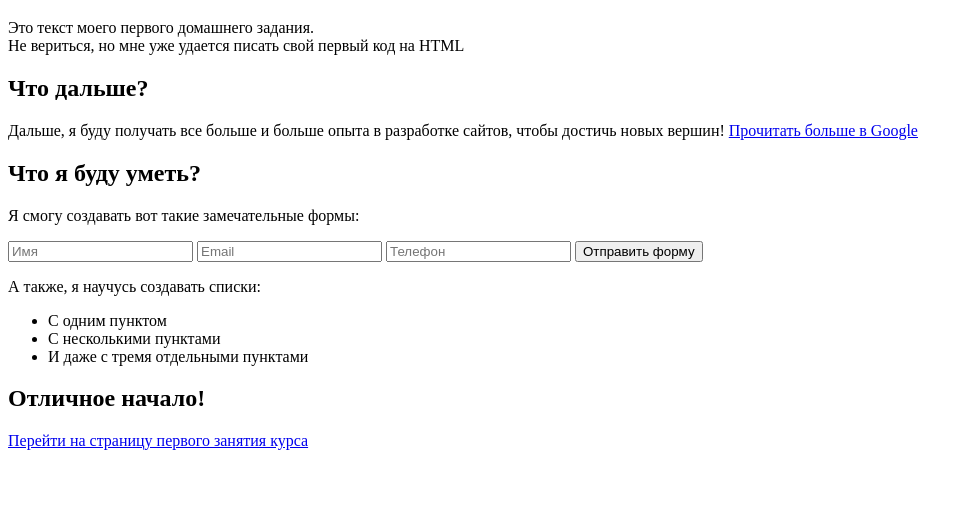
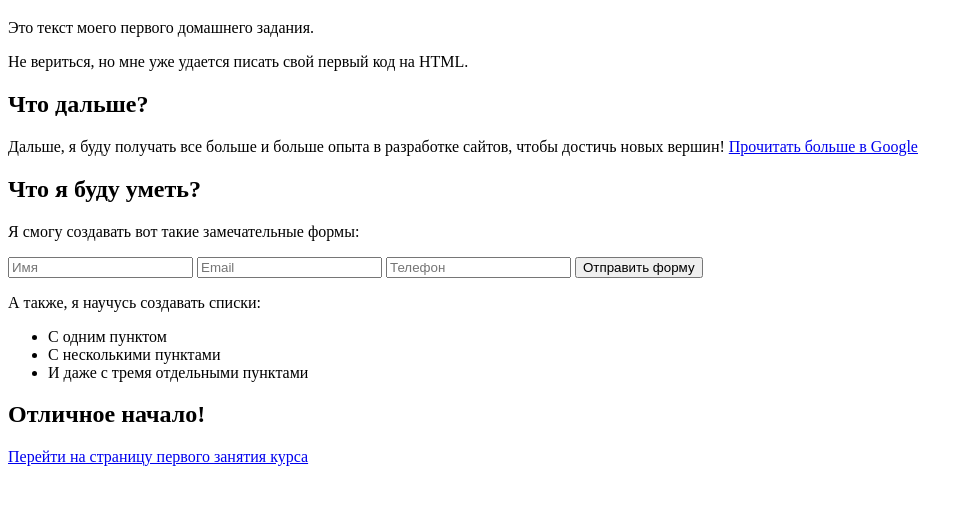
Before and after one commit to MalerBrash/Web-layout-designer, a plain HTML site: page index.html in a window 1280 px wide. Shown: the part 173-678 px from the top of the page, without its empty margins (0-973 px from the left). Drawn offline with Linux system fonts and the light colour scheme.

Commit message:
to fix the structure of the body

```diff
--- a/index.html
+++ b/index.html
@@ -8,13 +8,16 @@
 <body>
 	<header>
 		<img src="logo.jpg" alt="logo">
+		<h1>Вступление</h1>
+		<p>Это текст моего первого домашнего задания.</p>
+		<p>Не вериться, но мне уже удается писать свой первый код на HTML.</p>
 	</header>
 	<content>
-		<h1>Вступление</h1>
-		<p>Это текст моего первого домашнего задания. <br>
-		Не вериться, но мне уже удается писать свой первый код на HTML</p>
+		<section>
 			<h2>Что дальше?</h2>
 		    <p>Дальше, я буду получать все больше и больше опыта в разработке сайтов, чтобы достичь новых вершин! <a href="https://www.google.ru">Прочитать больше в Google</a></p>
+	    </section>
+		<section>
 			<h2>Что я буду уметь?</h2>
 		    <p>Я смогу создавать вот такие замечательные формы:</p>
 		    <form action="#">
@@ -23,6 +26,8 @@
 			    <input type="number" placeholder="Телефон">
 			    <input type="submit" value="Отправить форму">
 		    </form>
+		</section>
+		<section>
 			<p>А также, я научусь создавать списки:</p>
 		    <ul>
 			    <li>С одним пунктом</li>
@@ -30,6 +35,7 @@
 			    <li>И даже с тремя отдельными пунктами</li>
 		    </ul>
 		    <h2>Отличное начало!</h2>
+		</section>
 	</content>
 	<footer>
 		<a href="https://wayup.in/cabinet/course10">Перейти на страницу первого занятия курса</a>
```
Lines whose indentation alone changed are shown as unchanged.
